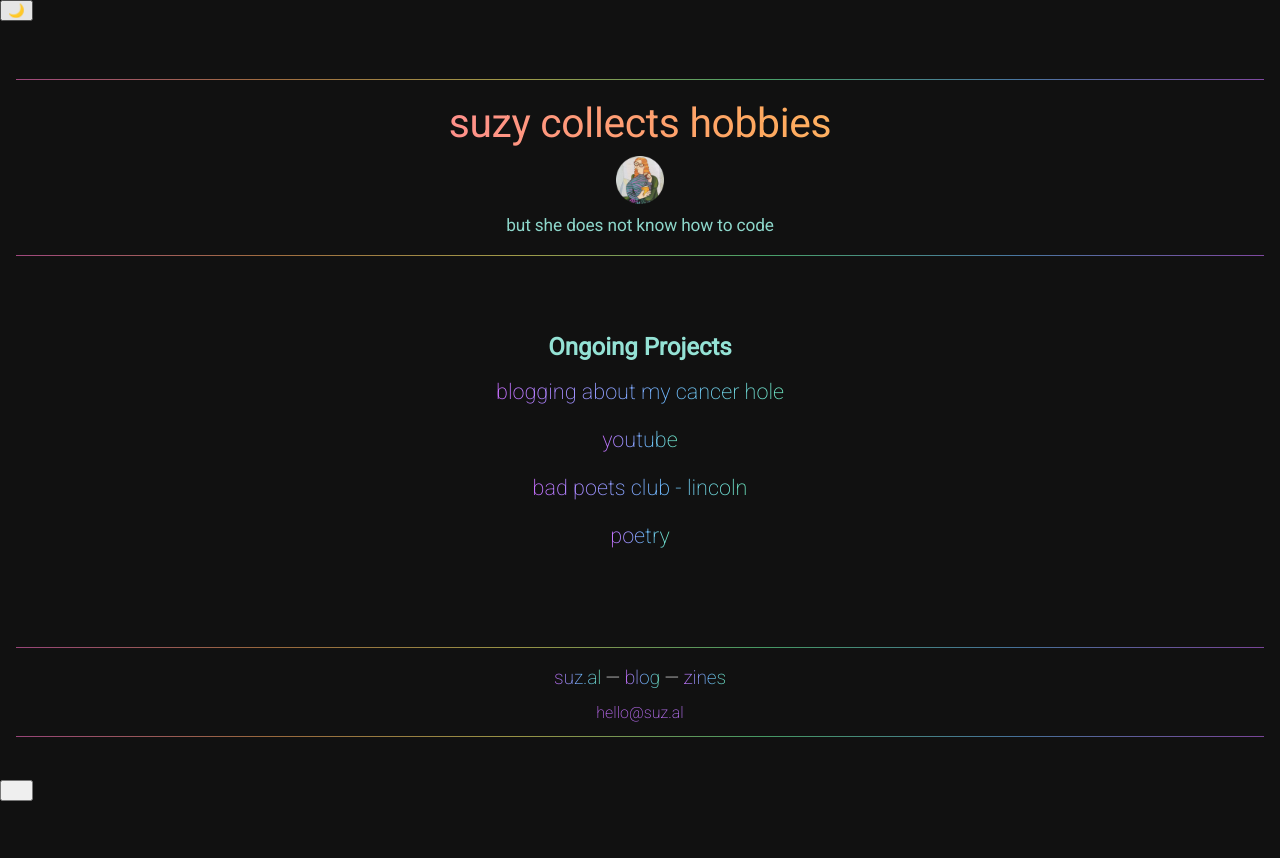
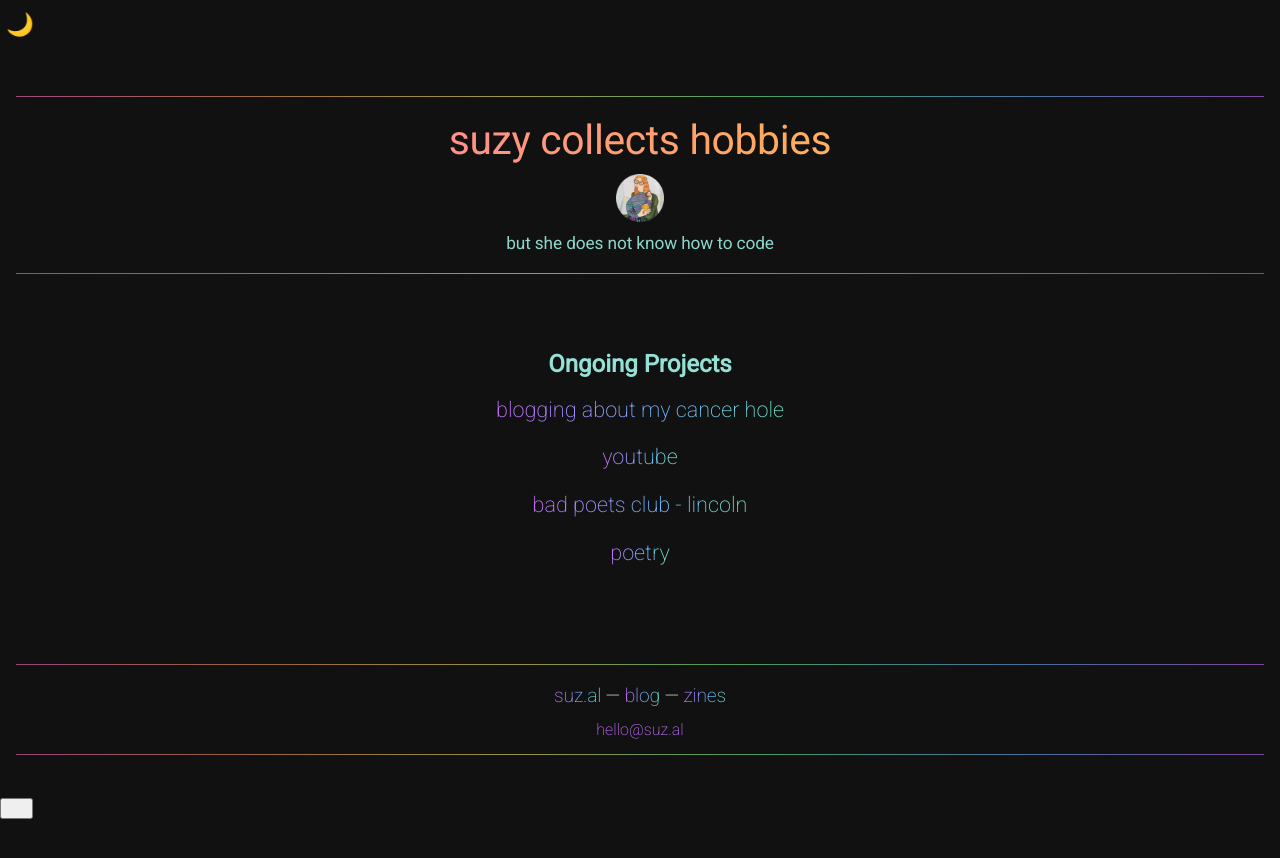
Before and after one commit to Marmitewarlock/suzal, a Jekyll site: the page built from index.md, in a window 1280 px wide. Shown: the top 858 px of the page. Built offline with Jekyll 4.4.1, drawn with Linux system fonts in a browser that asks for light colours.

Commit message:
Update royal-velvet.css

```diff
--- a/assets/css/royal-velvet.css
+++ b/assets/css/royal-velvet.css
@@ -374,3 +374,17 @@
   opacity: 0.6;
   margin: 0.9rem 0;
 }
+
+.theme-toggle {
+  background: none;
+  border: none;
+  font-size: 1.4rem;
+  cursor: pointer;
+  margin-top: 0.6rem;
+  color: var(--text-normal);
+  transition: opacity 0.2s ease;
+}
+
+.theme-toggle:hover {
+  opacity: 0.7;
+}
```
